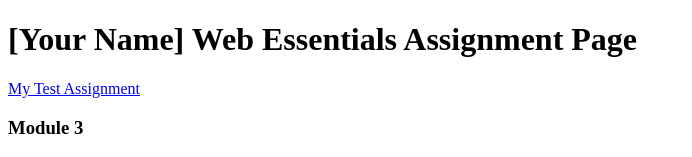
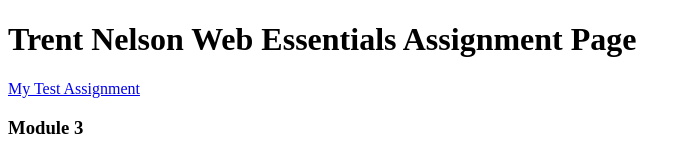
Before and after one commit to Trentbn/dwdd1600, a plain HTML site: page index.html in a window 1280 px wide. Shown: the top 157 px of the page, without its empty margins (0-692 px from the left). Drawn offline with Linux system fonts and the light colour scheme.

Commit message:
Added my name

```diff
--- a/index.html
+++ b/index.html
@@ -6,7 +6,7 @@
 		<title>dwdd 1600 assignment list page</title>
 	</head>
 	<body>
-		<h1>[Your Name] Web Essentials Assignment Page</h1>
+		<h1>Trent Nelson Web Essentials Assignment Page</h1>
 		<p><a href="01test">My Test Assignment</a></p>
 
 		<h3>Module 3</h3>
```
